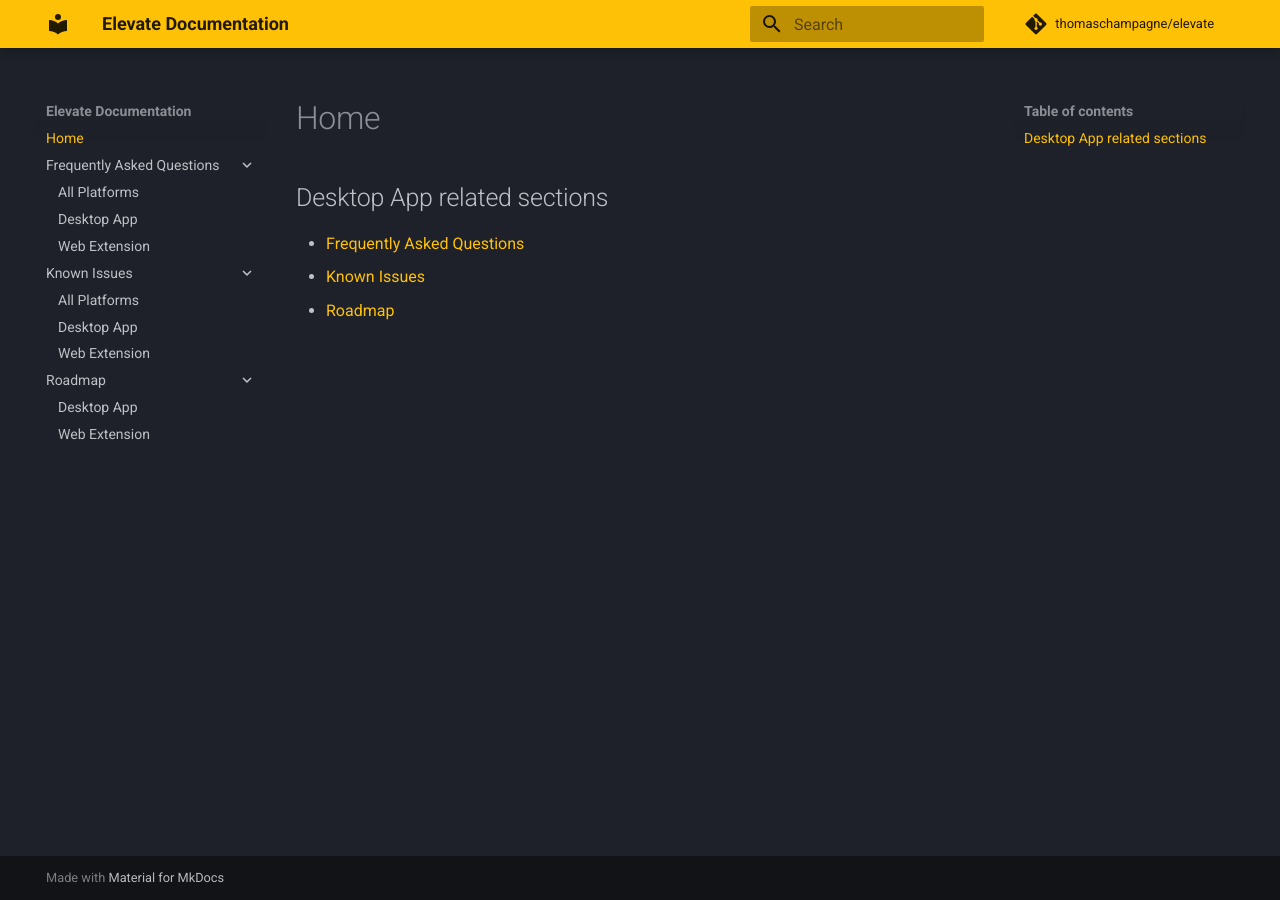
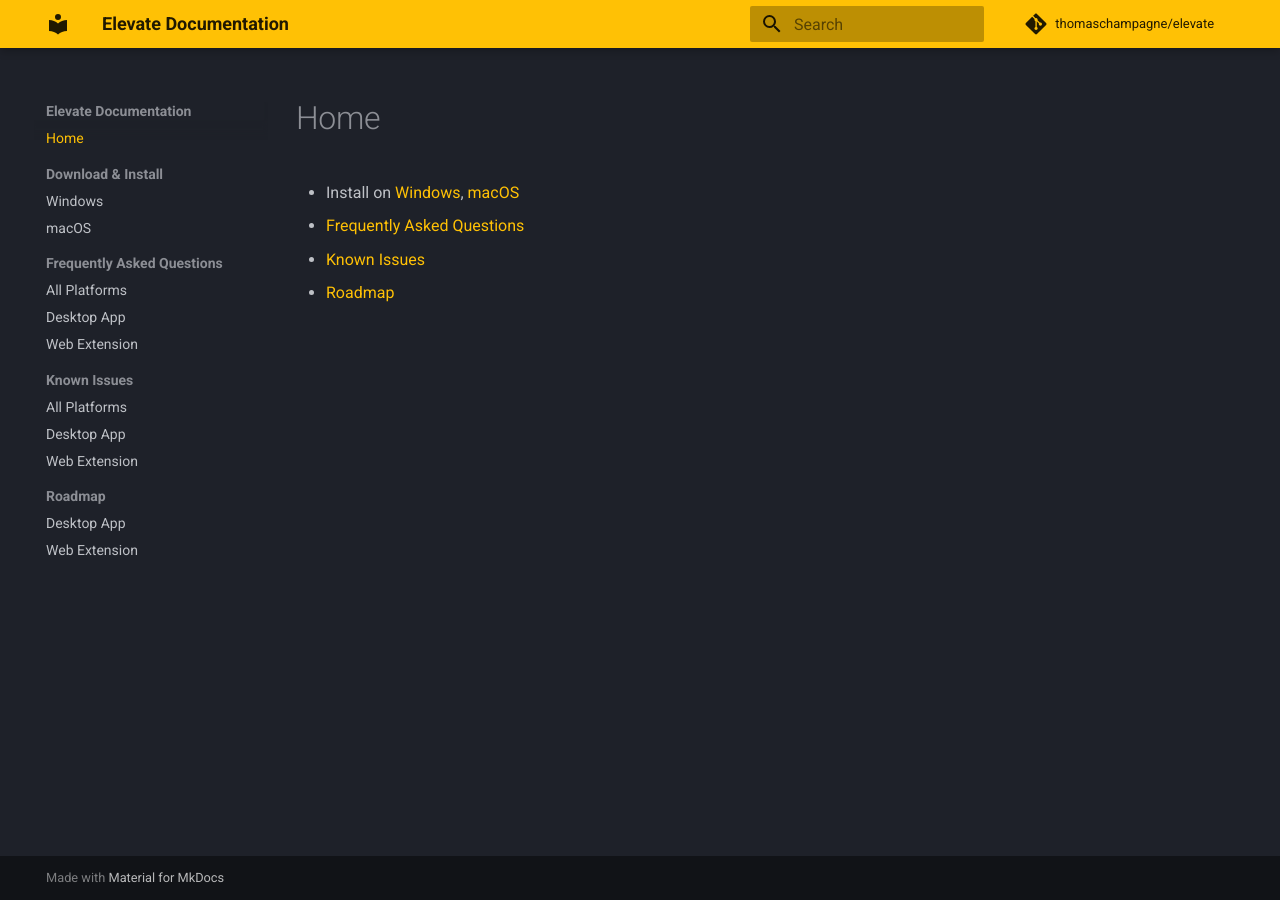
Before and after one commit to thomaschampagne/elevate-docs, an MkDocs documentation site: the page built from docs/index.md, in a window 1280 px wide. Built offline with MkDocs 1.6.1 and Material for MkDocs 9.7.7, drawn with Linux system fonts in a browser that asks for light colours; comment, search, counter and statistics services are not loaded.

Commit message:
MacOS install doc

```diff
--- a/docs/index.md
+++ b/docs/index.md
@@ -1,5 +1,4 @@
-## Desktop App related sections
-
+- Install on [Windows](./Download-&-Install/Windows.md), [macOS](./Download-&-Install/macOS.md)
 - [Frequently Asked Questions](./Frequently-Asked-Questions/Desktop-App.md)
 - [Known Issues](./Known-Issues/Desktop-App.md)
 - [Roadmap](./Roadmap/Desktop-App.md)
--- a/mkdocs.yml
+++ b/mkdocs.yml
@@ -12,10 +12,8 @@
     primary: amber
     accent: deep purple
   features:
-    - navigation.instant
-    - navigation.expand
+    - navigation.sections
     - navigation.top
-    # - toc.integrate
 
 markdown_extensions:
 - toc:
```
Also changed, not shown: docs/Download-&-Install/Windows.md (added, +1 -0 lines), docs/Download-&-Install/macOS.md (added, +24 -0 lines), docs/Download-&-Install/imgs/macOS/confirm-launch-1.png (added), docs/Download-&-Install/imgs/macOS/confirm-launch-2.png (added), docs/Download-&-Install/imgs/macOS/security-privacy.png (added), docs/Download-&-Install/imgs/macOS/system-prefs.png (added), docs/Download-&-Install/imgs/macOS/warning-launch-1.png (added), docs/Download-&-Install/imgs/macOS/warning-launch-2.png (added), 1 other file.
